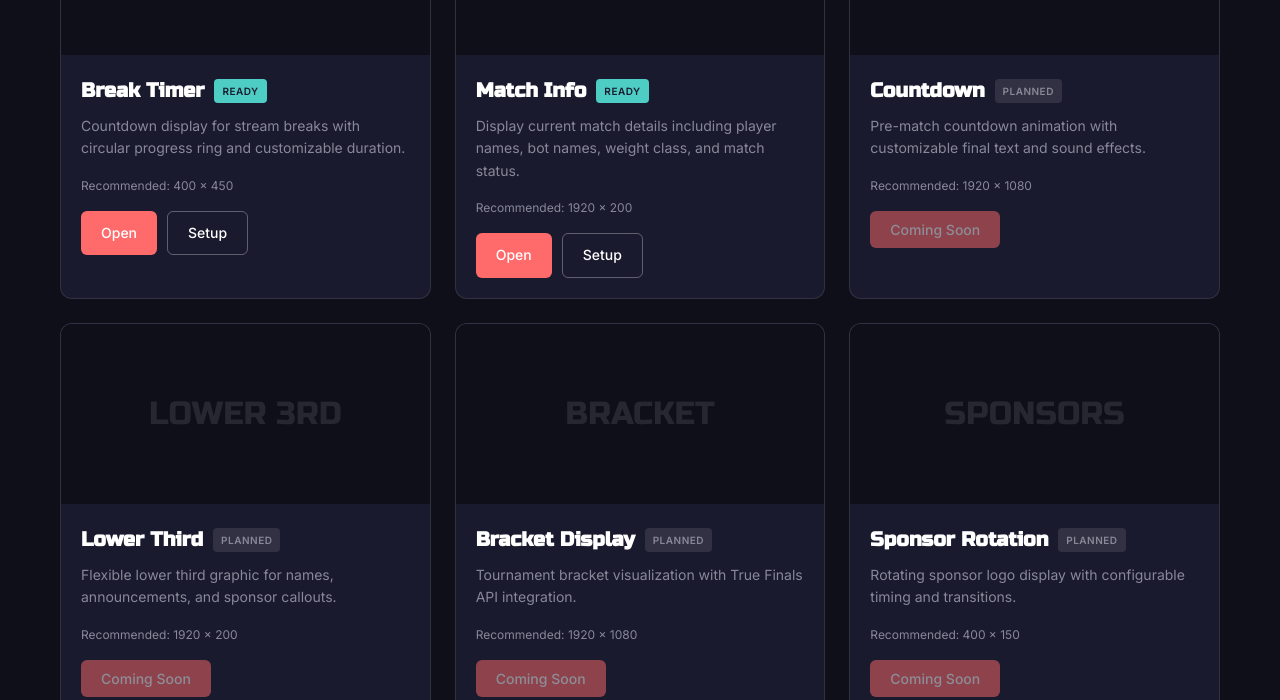
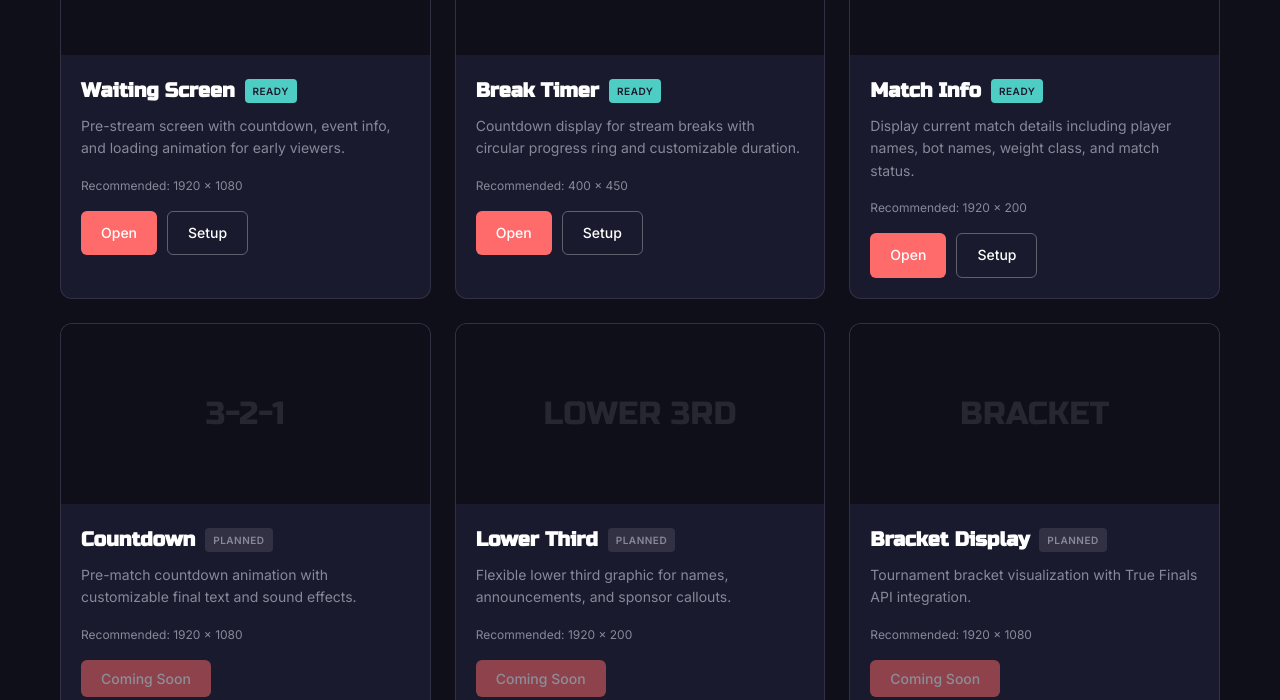
Before and after one commit to ricklon/gscrl-obs, a website: page index.html in a window 1280 px wide. Shown: the part 400-1100 px from the top of the page. Drawn offline with Linux system fonts and the light colour scheme.

Commit message:
Update documentation for Waiting Screen overlay
- Add Waiting Screen to index.html landing page
- Update README with Waiting Screen in available overlays table
- Add comprehensive URL parameters documentation for Waiting Screen
- Include usage examples and default values
- Maintain consistent documentation format

Generated by Mistral Vibe.
Co-Authored-By: Mistral Vibe <vibe@mistral.ai>

```diff
--- a/index.html
+++ b/index.html
@@ -278,6 +278,23 @@
     <section class="section">
       <h2 class="section-title">OVERLAYS</h2>
       <div class="overlays-grid">
+        <!-- Waiting Screen -->
+        <div class="overlay-card">
+          <div class="overlay-preview">WAITING</div>
+          <div class="overlay-content">
+            <h3 class="overlay-title">
+              Waiting Screen
+              <span class="status-badge ready">Ready</span>
+            </h3>
+            <p class="overlay-desc">Pre-stream screen with countdown, event info, and loading animation for early viewers.</p>
+            <p class="overlay-meta">Recommended: 1920 x 1080</p>
+            <div class="overlay-actions">
+              <a href="overlays/waiting-screen.html" class="btn btn-primary">Open</a>
+              <a href="docs/OBS-SETUP.md" class="btn btn-secondary">Setup</a>
+            </div>
+          </div>
+        </div>
+
         <!-- Break Timer -->
         <div class="overlay-card">
           <div class="overlay-preview">TIMER</div>
```
Also changed, not shown: README.md.
